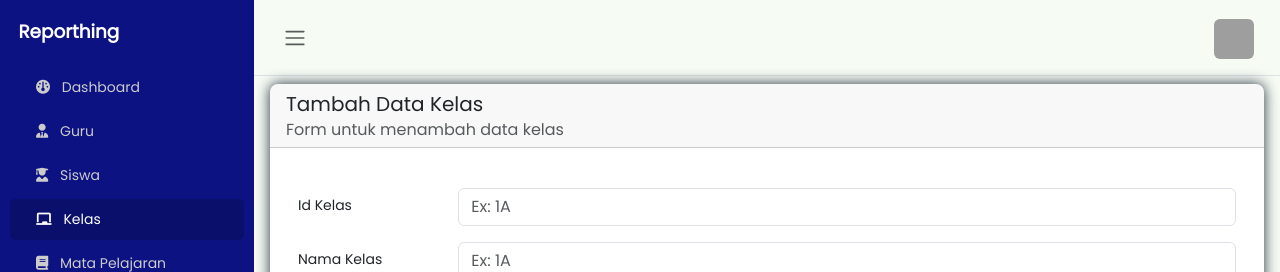
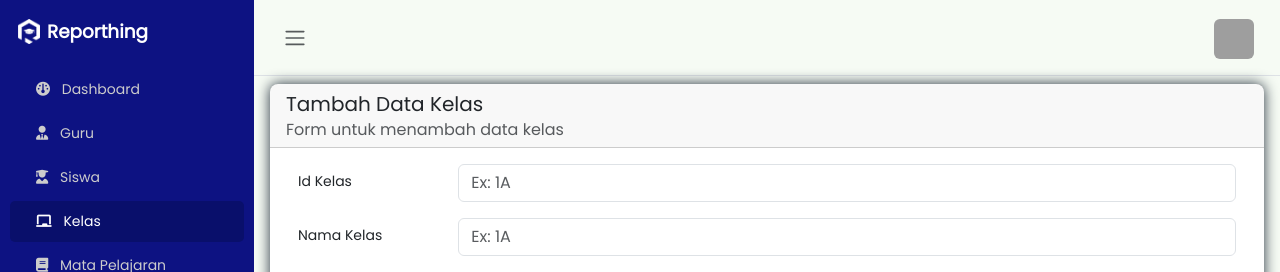
Before and after one commit to bayukrisnadf7/Reporthing, a PHP site: page /php/kelas/kelolakelas.php in a window 1280 px wide. Shown: the top 272 px of the page. Run offline with PHP 8.4, Linux system fonts and the light colour scheme; data that the repository does not hold is empty; grey boxes are pictures that could not be loaded.

Commit message:
Add img logo, delete mt in kelola

```diff
--- a/index.html
+++ b/index.html
@@ -27,7 +27,8 @@
             <!-- ======== Content For Sidebar ========-->
             <div class="h-100">
                 <div class="sidebar-logo">
-                    <a href="#">Reporthing</a>
+                    <a href="#"><img src="../../img/logo_putih.png" alt="homepage" class="dark-logo"
+                        style="width: 10%; margin-right: 2px; margin-bottom: 3px;"/> Reporthing</a>
                 </div>
                 <ul class="sidebar-nav">
                     <li class="sidebar-item">
--- a/php/guru/kelolaguru.php
+++ b/php/guru/kelolaguru.php
@@ -168,10 +168,10 @@ if (isset($_GET['ubah'])) {
                                 <form method="POST" action="prosesguru.php" enctype="multipart/form-data">
                                     <input type="hidden" value="<?php echo $nip ?>" name="nip">
                                     <div class="mb-3 row">
-                                        <label for="nip" class="col-sm-2 col-form-label mt-4">
+                                        <label for="nip" class="col-sm-2 col-form-label">
                                             NIP
                                         </label>
-                                        <div class="col-sm-10 mt-4">
+                                        <div class="col-sm-10">
                                             <input required type="text" name="nip" class="form-control" id="nip"
                                                 placeholder="Ex: 112233" value="<?php echo $nip; ?>">
                                         </div>
--- a/php/kelas/indexkelas.php
+++ b/php/kelas/indexkelas.php
@@ -35,7 +35,8 @@ $no = 0;
             <!-- ======== Content For Sidebar ========-->
             <div class="h-100">
                 <div class="sidebar-logo">
-                    <a href="#">Reporthing</a>
+                    <a href="#"><img src="../../img/logo_putih.png" alt="homepage" class="dark-logo"
+                        style="width: 10%; margin-right: 2px; margin-bottom: 3px;"/> Reporthing</a>
                 </div>
                 <ul class="sidebar-nav">
                     <li class="sidebar-item">
--- a/php/kelas/kelolakelas.php
+++ b/php/kelas/kelolakelas.php
@@ -51,7 +51,8 @@ $result1 = $conn->query($sql1);
             <!-- ======== Content For Sidebar ========-->
             <div class="h-100">
                 <div class="sidebar-logo">
-                    <a href="#">Reporthing</a>
+                    <a href="#"><img src="../../img/logo_putih.png" alt="homepage" class="dark-logo"
+                        style="width: 10%; margin-right: 2px; margin-bottom: 3px;"/> Reporthing</a>
                 </div>
                 <ul class="sidebar-nav">
                     <li class="sidebar-item">
@@ -79,7 +80,7 @@ $result1 = $conn->query($sql1);
                         </a>
                     </li>
                     <li class="sidebar-item">
-                        <a href="#" class="sidebar-link">
+                        <a href="../mapel/indexmapel.php" class="sidebar-link">
                             <i class="fa-solid fa-book pe-2"></i>
                             Mata Pelajaran
                         </a>
@@ -161,10 +162,10 @@ $result1 = $conn->query($sql1);
                                 <form method="POST" action="proseskelas.php" enctype="multipart/form-data">
                                     <input type="hidden" value="<?php echo $id_kelas ?>" name="id_kelas">
                                     <div class="mb-3 row">
-                                        <label for="id_kelas" class="col-sm-2 col-form-label mt-4">
+                                        <label for="id_kelas" class="col-sm-2 col-form-label">
                                             Id Kelas
                                         </label>
-                                        <div class="col-sm-10 mt-4">
+                                        <div class="col-sm-10">
                                             <input required type="text" name="id_kelas" class="form-control"
                                                 id="id_kelas" placeholder="Ex: 1A" value="<?php echo $id_kelas; ?>">
                                         </div>
--- a/php/mapel/indexmapel.php
+++ b/php/mapel/indexmapel.php
@@ -35,7 +35,8 @@ $no = 0;
             <!-- ======== Content For Sidebar ========-->
             <div class="h-100">
                 <div class="sidebar-logo">
-                    <a href="#">Reporthing</a>
+                    <a href="#"><img src="../../img/logo_putih.png" alt="homepage" class="dark-logo"
+                        style="width: 10%; margin-right: 2px; margin-bottom: 3px;" /> Reporthing</a>
                 </div>
                 <ul class="sidebar-nav">
                     <li class="sidebar-item">
```
Also changed, not shown: php/mapel/kelolamapel.php (+4 -3 lines), php/siswa/indexsiswa.php (+4 -5 lines), php/siswa/kelolasiswa.php (+4 -3 lines).
